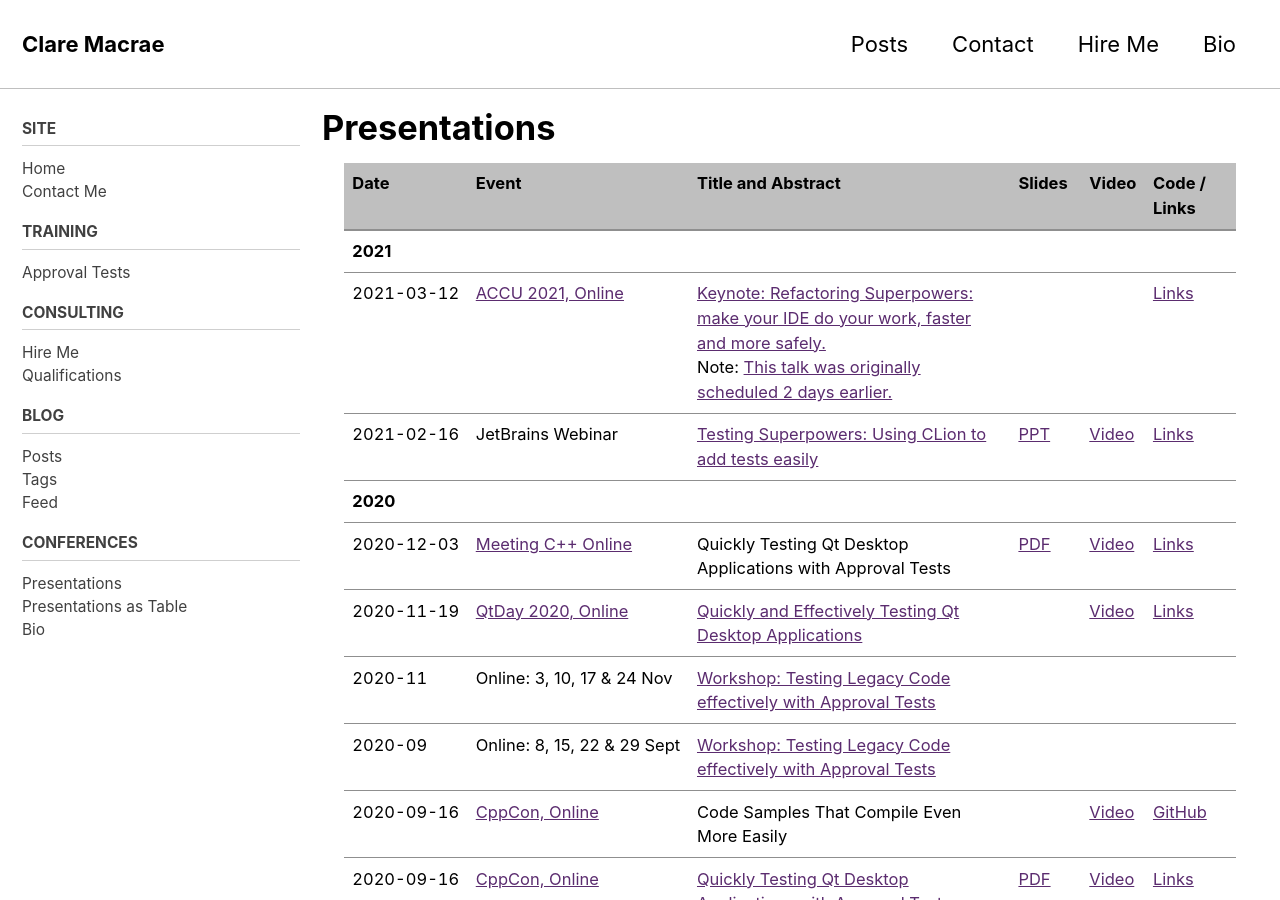
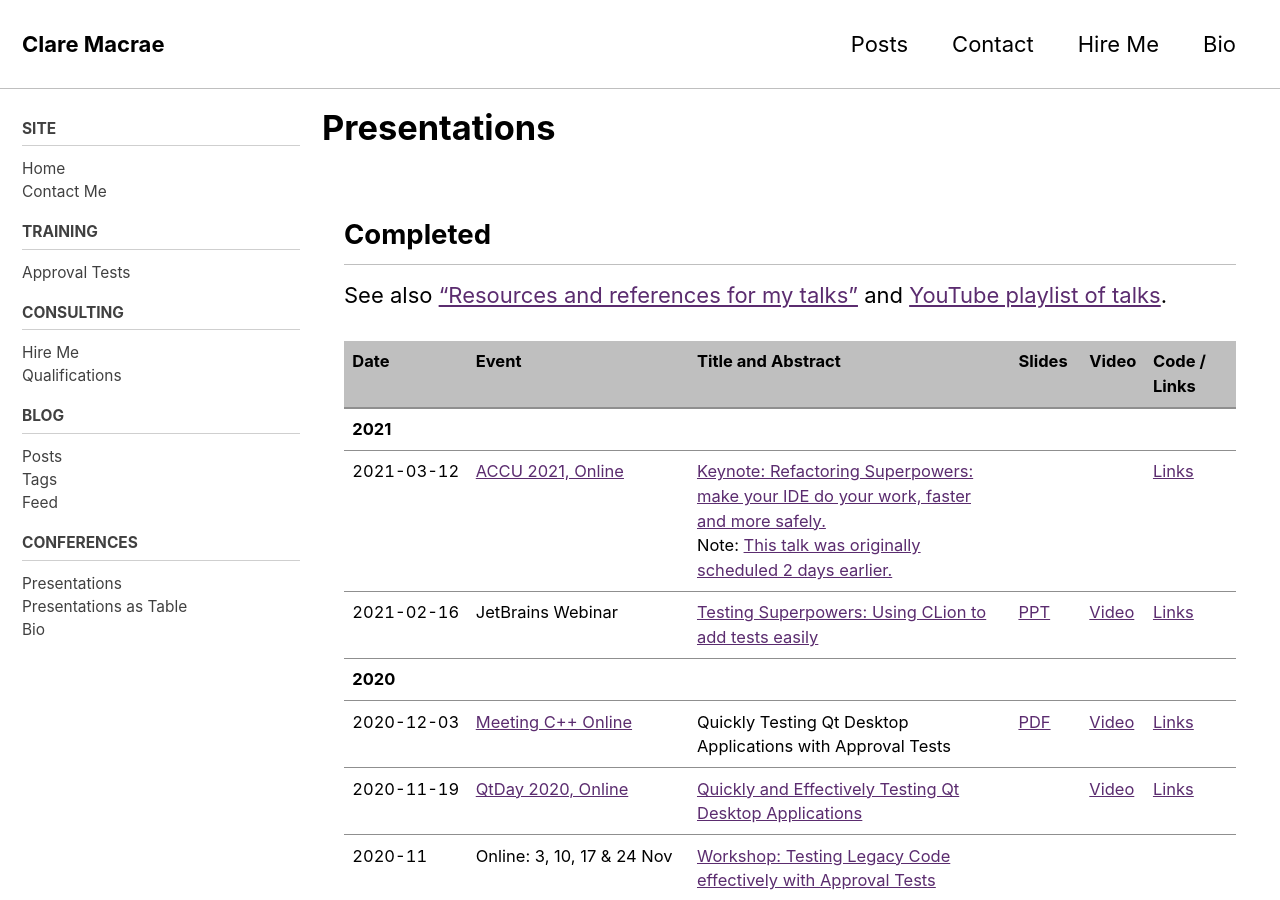
Before and after one commit to claremacrae/claremacrae.github.io, a Jekyll site: the page built from conferences/presentations_table.md, in a window 1280 px wide and 900 px high. Built offline with Jekyll 4.4.1, drawn with Linux system fonts in a browser that asks for light colours; cached includes are drawn as plain includes; nearby versions of some CDN libraries.

Commit message:
Add preamble, with links to resources and youtube list

```diff
--- a/_layouts/presentations_table.html
+++ b/_layouts/presentations_table.html
@@ -4,6 +4,10 @@ layout: single
 
 
 <div id="main" role="main">
+
+<h2 id="completed">Completed</h2>
+
+<p>See also <a href="https://github.com/claremacrae/talks">“Resources and references for my talks”</a> and <a href="https://www.youtube.com/playlist?list=PLoe3M-5Wdtgzzw7J-owNzk2vFOwTO8VtF">YouTube playlist of talks</a>.</p>
 
 <table>
 
```
